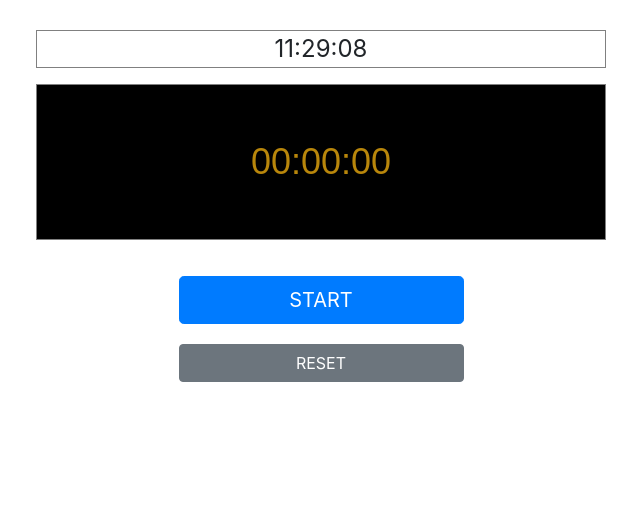
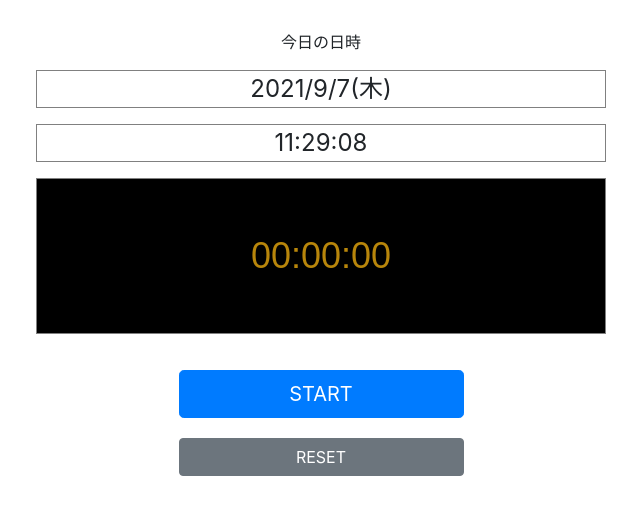
Before and after one commit to Amaryllis1204/TImer.io, a plain HTML site: page index.html in a window 1280 px wide. Shown: the whole page, without its empty margins (319-959 px from the left). Drawn offline with nearby package versions, Linux system fonts and the light colour scheme; a web font is replaced by a local one.

Commit message:
今日の日付を表示させるように改修した

```diff
--- a/css/style.css
+++ b/css/style.css
@@ -2,6 +2,11 @@
     text-align: center;
     margin: 30px auto;
     max-width: 600px;
+}
+
+#today{
+    font-size: 24px;
+    border:1px solid gray;
 }
 
 #date{
--- a/index.html
+++ b/index.html
@@ -20,6 +20,8 @@
   <!--メインのコンテンツ-->
   <body>
     <div class="container">
+        <p>今日の日時</p>
+        <p id="today"></p>
         <p id="date"></p>
         <!--時間表示の欄-->
         <p id="timer">00:00:00</p>
@@ -30,7 +32,7 @@
         <button id="start_stop" class="btn btn-lg btn-primary">START</button>
         <button id="reset" class="btn btn-secondary">RESET</button>
         </div>
-    </div>
+    </div?>
 
     <!-- Optional JavaScript -->
     <!-- jQuery first, then Popper.js, then Bootstrap JS -->
--- a/js/main.js
+++ b/js/main.js
@@ -78,3 +78,13 @@ document.getElementById('timer').innerHTML = hours + ':' + minutes + ':' + secon
 //再開した時ようにstopボタンを押すまでの時間を返す
 return milli;
 }
+
+function today(){
+    let today = new Date();
+    let dayOfWeek = today.getDay();
+    let dayOfWeekStr = ['日', '月', '火', '水', '木', '金', '土'][dayOfWeek];
+    let todayHtml = today.getFullYear() + '/' + today.getMonth() + '/' + today.getDate() + '(' + dayOfWeekStr + ')';
+    document.getElementById('today').innerHTML = todayHtml;
+}
+
+setInterval('today()', 1000);
```
